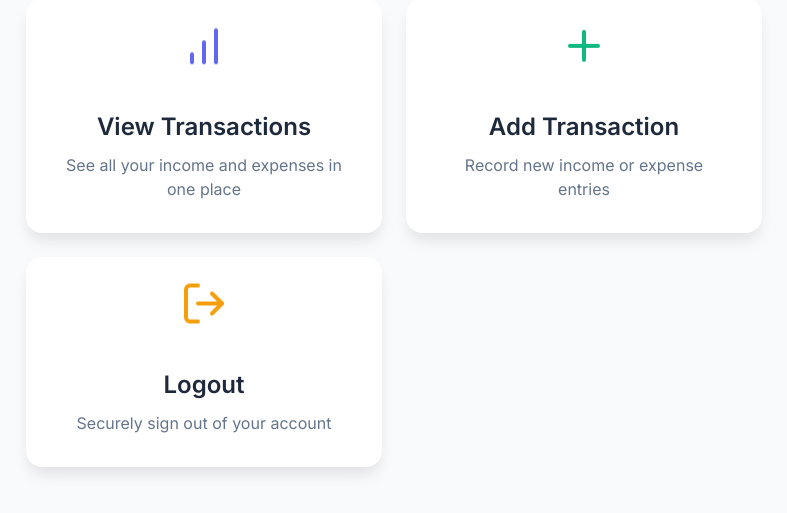
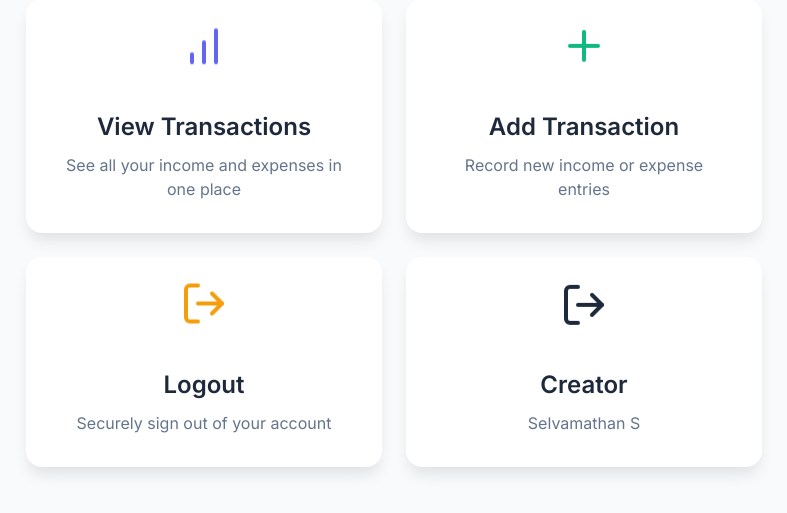
Before and after one commit to Mathan3006/family, a Flask app: page / in a window 1280 px wide. Shown: the part 253-766 px from the top of the page, without its empty margins (246-1033 px from the left). Run offline with Flask 3, Linux system fonts and the light colour scheme; some libraries are stand-ins or nearby versions.

Commit message:
Update index.html

```diff
--- a/templates/index.html
+++ b/templates/index.html
@@ -207,6 +207,17 @@
             <p>Securely sign out of your account</p>
         </a>
 
+        <a href="{{ url_for('index') }}" class="nav-card">
+            <div class="card-icon">
+                <svg xmlns="http://www.w3.org/2000/svg" width="48" height="48" viewBox="0 0 24 24" fill="none" stroke="currentColor" stroke-width="2" stroke-linecap="round" stroke-linejoin="round">
+                    <path d="M9 21H5a2 2 0 0 1-2-2V5a2 2 0 0 1 2-2h4"></path>
+                    <polyline points="16 17 21 12 16 7"></polyline>
+                    <line x1="21" y1="12" x2="9" y2="12"></line>
+                </svg>
+            </div>
+            <h3>Creator</h3>
+            <p>Selvamathan S</p>
+        </a>
     </div>
 </div>
 {% endblock %}
```
